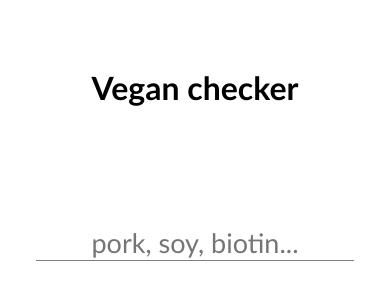
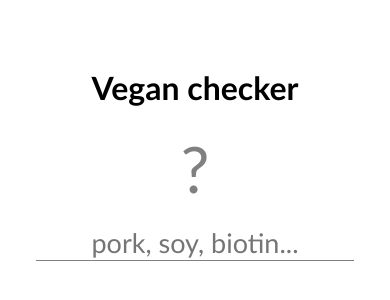
Before and after one commit to mathieu-anderson/vegan-checker, a React (Create React App) app: page / in a window 390 px wide. Shown: the part 260-560 px from the top of the page. Built offline with nearby package versions, Linux system fonts and the light colour scheme.

Commit message:
Styling: mobile view, remove inline styles

```diff
--- a/package.json
+++ b/package.json
@@ -16,7 +16,7 @@
     "build": "react-scripts build",
     "test": "react-scripts test --env=jsdom",
     "eject": "react-scripts eject",
-    "deploy": "npm run test && npm run build && surge --project ./build --domain vegan-checker.surge.sh"
+    "deploy": "npm run build && surge --project ./build --domain vegan-checker.surge.sh"
   },
   "devDependencies": {
     "prop-types": "^15.6.2"
--- a/src/App.js
+++ b/src/App.js
@@ -40,6 +40,11 @@ class App extends Component {
   }
 
   handleChange (e) {
+    if (!e.target.value.length) {
+      this.setState(initialState);
+      return;
+    }
+
     const ingredient = e.target.value;
     const ingredientChecked = checkIngredients([ingredient]);
     const autoCompleteList = getAutoCompleteList(ingredient);
--- /dev/null
+++ b/src/Components/Results.css
@@ -0,0 +1,20 @@
+.Results-container {
+  max-width: 80vw;
+  display: flex;
+  text-align: center;
+  word-wrap: break-word;
+  overflow-wrap: break-word;
+  hyphens: auto;
+}
+
+.Results-nonvegan {
+  color: red;
+}
+
+.Results-flagged {
+  color: orange;
+}
+
+.Results-other {
+  color: grey;
+}
--- a/src/Components/Results.jsx
+++ b/src/Components/Results.jsx
@@ -1,5 +1,7 @@
 import React from 'react';
 import PropTypes from 'prop-types';
+
+import './Results.css';
 
 Results.PropTypes = {
   nonvegan: PropTypes.array,
@@ -10,21 +12,28 @@ Results.PropTypes = {
 export default function Results ({ nonvegan, flagged, other }) {
   return (
     <React.Fragment>
+      <div className='Results-container'>
+        {
+          !other.length && !nonvegan.length && !flagged.length
+            ? <span className='Results-other'>?</span>
+            : null
+        }
         {
           other.length
-          ? other.map(i => <span style={{ padding: '0.1em', color: 'grey' }}>{i}</span>)
-          : <span style={{ padding: '0.1em' }} />
+            ? other.map(i => <span className='Results-other'>{i}</span>)
+            : null
         }
         {
           nonvegan.length
-          ? nonvegan.map(i => <span style={{ padding: '0.1em', color: 'red' }}>{i}</span>)
+            ? nonvegan.map(i => <span className='Results-nonvegan'>{i}</span>)
             : null
         }
         {
           flagged.length
-          ? flagged.map(i => <span style={{ padding: '0.1em', color: 'orange' }}>{i}</span>)
+            ? flagged.map(i => <span className='Results-flagged'>{i}</span>)
             : null
         }
+      </div>
     </React.Fragment>
   );
 }
```
Lines whose indentation alone changed are shown as unchanged.
